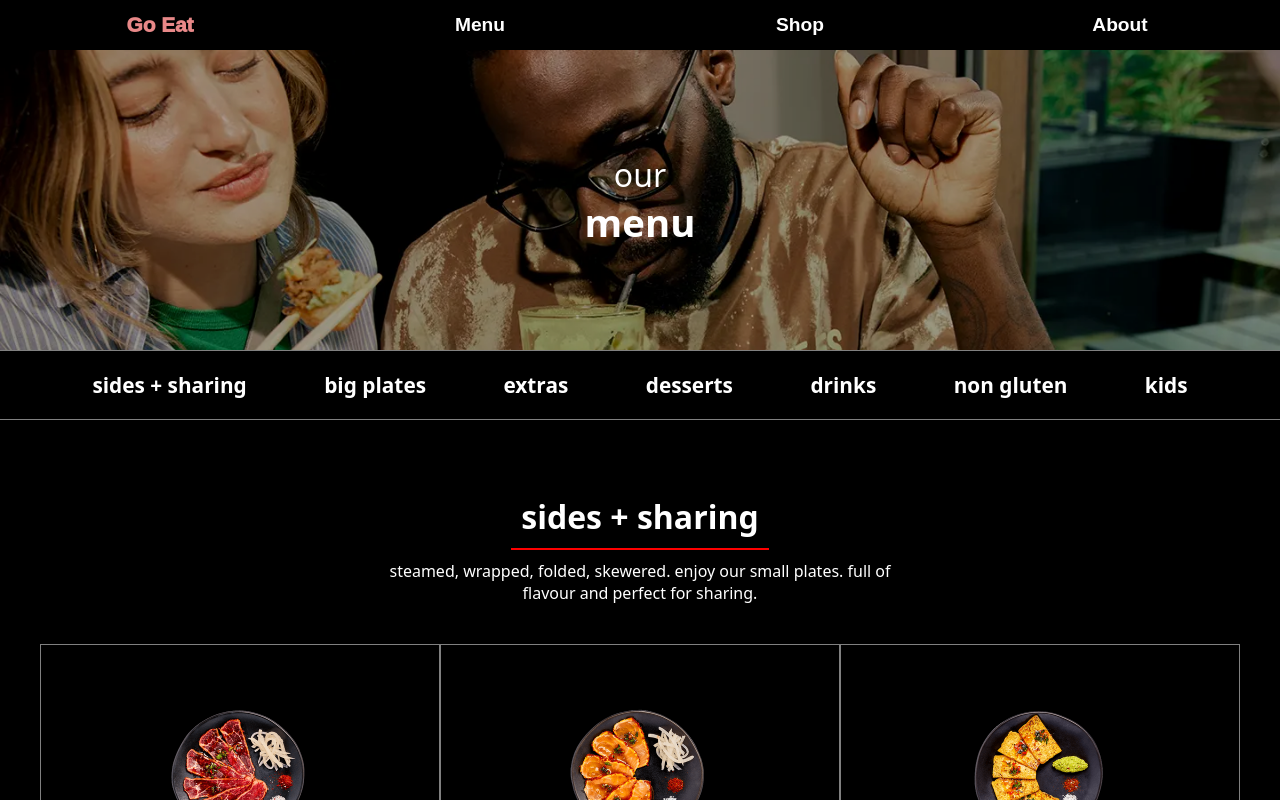
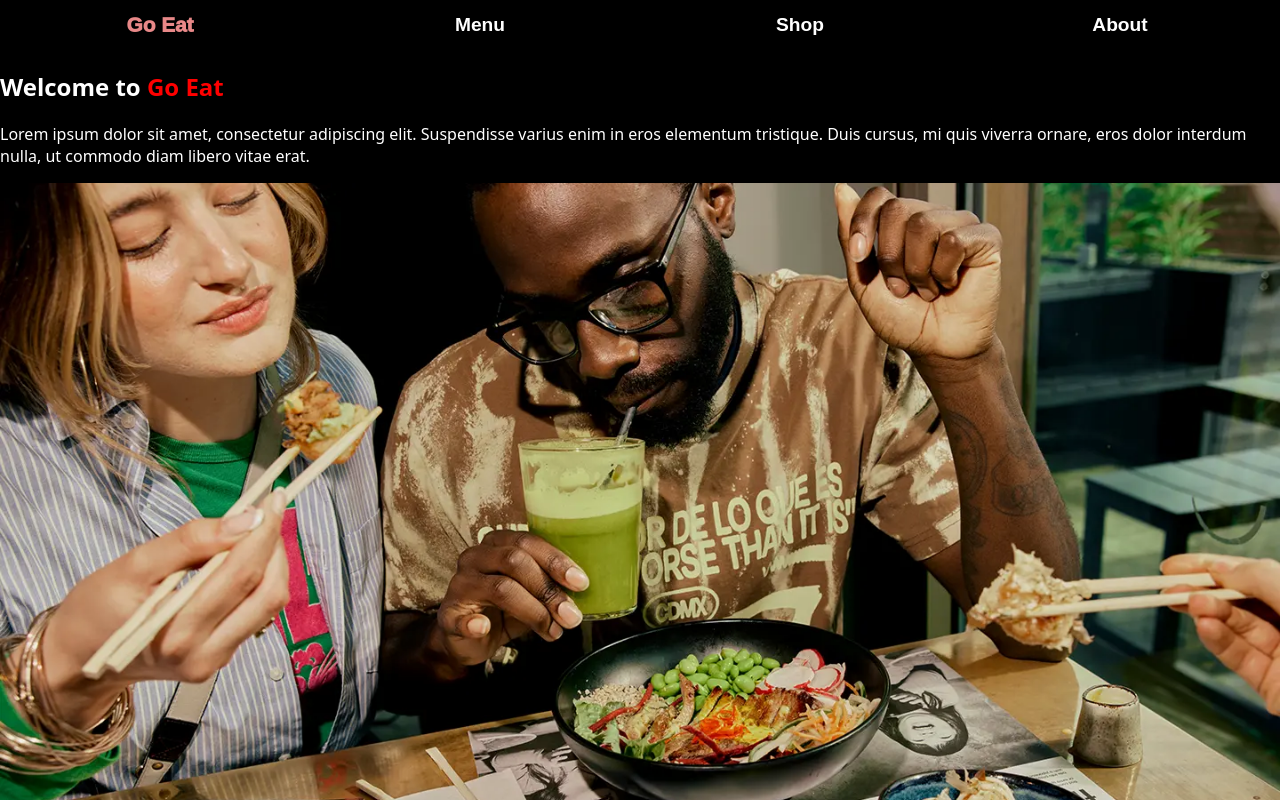
Before and after one commit to rey301/restaurant-page, a website built with webpack: page src/index.html in a window 1280 px wide. Both pictures are taken after a click on the button "Go Eat". Shown: the top 800 px of the page. Built offline with nearby package versions, Linux system fonts and the light colour scheme.

Commit message:
Add click functionality to navbar buttons

```diff
--- a/src/index.html
+++ b/src/index.html
@@ -8,8 +8,8 @@
 	<body>
 		<header>
 			<nav>
-				<button>Go Eat</button>
-				<button>Menu</button>
+				<button id="homeBtn">Go Eat</button>
+				<button id="menuBtn">Menu</button>
 				<button>Shop</button>
 				<button>About</button>
 			</nav>
--- a/src/index.js
+++ b/src/index.js
@@ -109,4 +109,20 @@ const menuPage = (function () {
 })();
 
 const content = document.getElementById('content');
-content.appendChild(menuPage);
+content.appendChild(homePage);
+
+const homeBtn = document.getElementById('homeBtn');
+homeBtn.addEventListener('click', () => {
+	if (content.firstChild) {
+		content.removeChild(content.firstChild);
+	}
+	content.appendChild(homePage);
+});
+
+const menuBtn = document.getElementById('menuBtn');
+menuBtn.addEventListener('click', () => {
+	if (content.firstChild) {
+		content.removeChild(content.firstChild);
+	}
+	content.appendChild(menuPage);
+});
```
